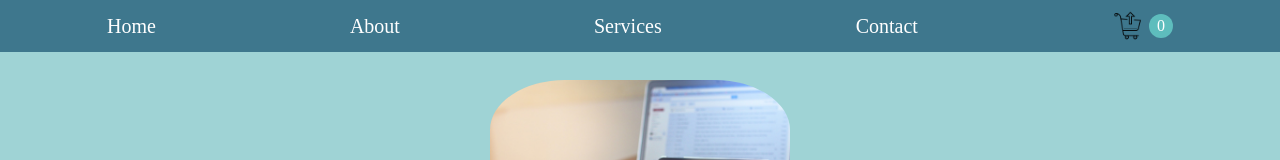
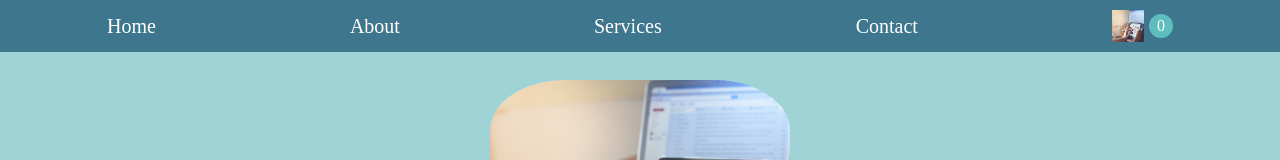
Before and after one commit to CarlosDanielBenitez/mercado-simple, a React (Vite) app: page /about in a window 1280 px wide. Shown: the top 160 px of the page. Built offline with nearby package versions, Linux system fonts and the light colour scheme.

Commit message:
add images

```diff
--- a/src/App.jsx
+++ b/src/App.jsx
@@ -19,7 +19,6 @@ function App() {
         <MobileMenu />
         <Routes>
           <Route path="/" element={<Home />}> </Route>
-          <Route path="/Home" element={<Home />}> </Route>
           <Route path="/about" element={<AboutSection />}> </Route>
           <Route path="/services" element={<Services />}> </Route>
           <Route path="/products/:productId" element={<ProductDetail />}></Route>
--- a/src/components/header/index.jsx
+++ b/src/components/header/index.jsx
@@ -48,7 +48,7 @@ const MobileMenu = () => {
           <li><a onClick={goToServices}>Services</a></li>
           <li><a onClick={goToContact}>Contact</a></li>
           <li onClick={goToCart} className='menu-cart-container'>
-            <img src="../src/img/finished-cart.png" alt="cart" className="menu-cart-image" />
+            <img src="..\src\img\buy.jpg" alt="cart" className="menu-cart-image" />
             <div className="menu-cart-count-container">
               <span className="menu-cart-count">{cart.length}</span>
             </div>
--- a/src/pages/about/index.jsx
+++ b/src/pages/about/index.jsx
@@ -7,7 +7,7 @@ const AboutSection = () => {
         <section className="about-section">
             <div className="about-content">
                 <div className="about-image">
-                    <img src='../src/img/robot-waving.jpg' alt="Acerca de" />
+                    <img src='..\src\img\robot-waving.jpg' alt="Acerca de" />
                 </div>
                 <div className="about-info">
                     <p>
--- a/src/pages/cart/index.jsx
+++ b/src/pages/cart/index.jsx
@@ -23,7 +23,7 @@ export const Cart = () => {
                         <div key={product.id} className="cartItem">
 
                             <div className="cartImageContainer">
-                                <img src={product.image} alt={product.name} className="cardImage" />
+                                <img src='..\src\img\finished-cart.png' alt={product.name} className="cardImage" />
                             </div>
 
                             <div className="cartContentContainer">
--- a/src/pages/contact/index.jsx
+++ b/src/pages/contact/index.jsx
@@ -1,5 +1,6 @@
 import React, { useState } from 'react';
 import './style.css';
+
 const Contact = () => {
   const [formData, setFormData] = useState({
     name: '',
@@ -17,7 +18,8 @@ const Contact = () => {
 
   const handleSubmit = (e) => {
     e.preventDefault();
-  console.log(formData);
+
+    localStorage.setItem('formData', JSON.stringify(formData));
   };
 
   return (
```
